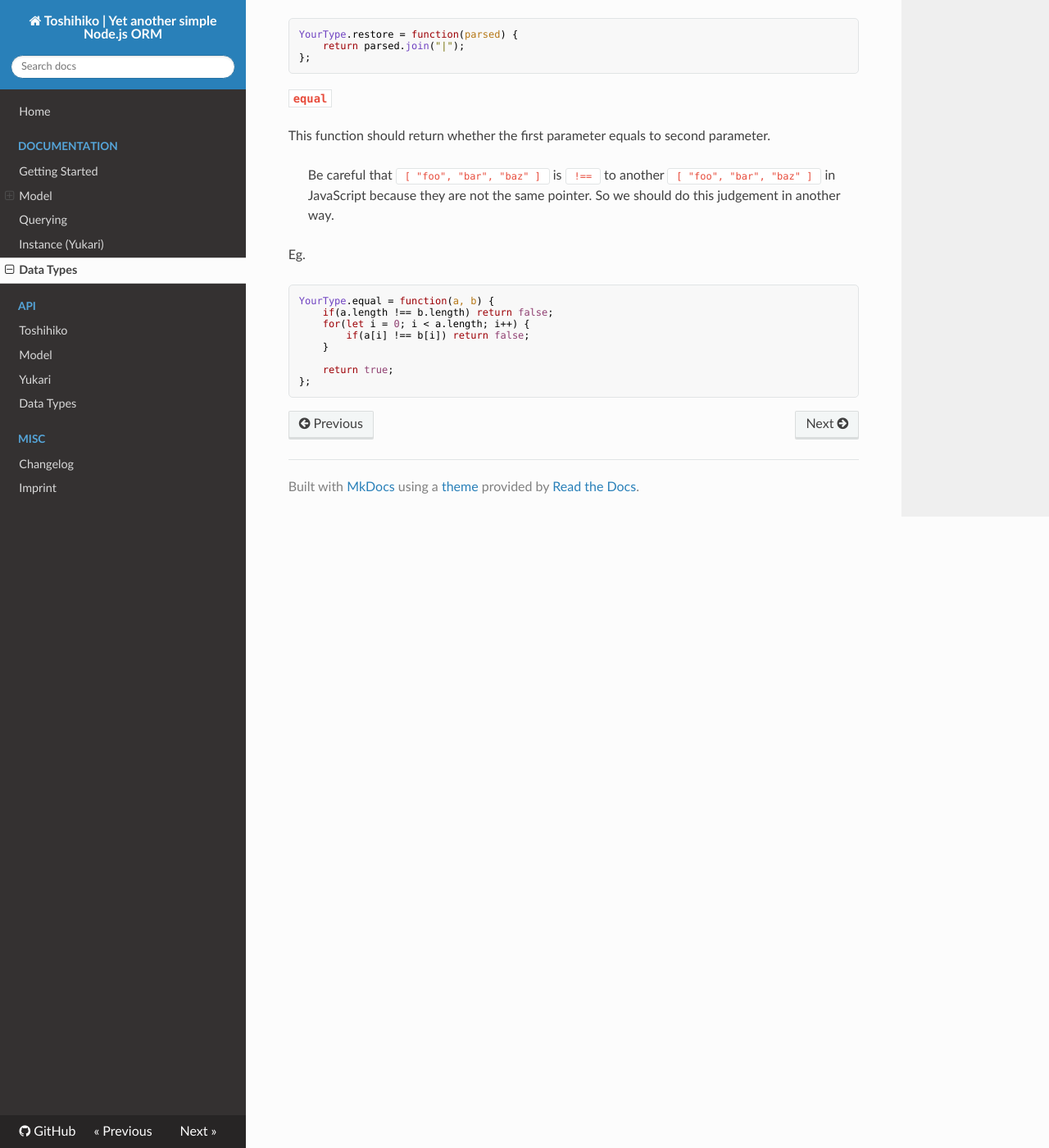
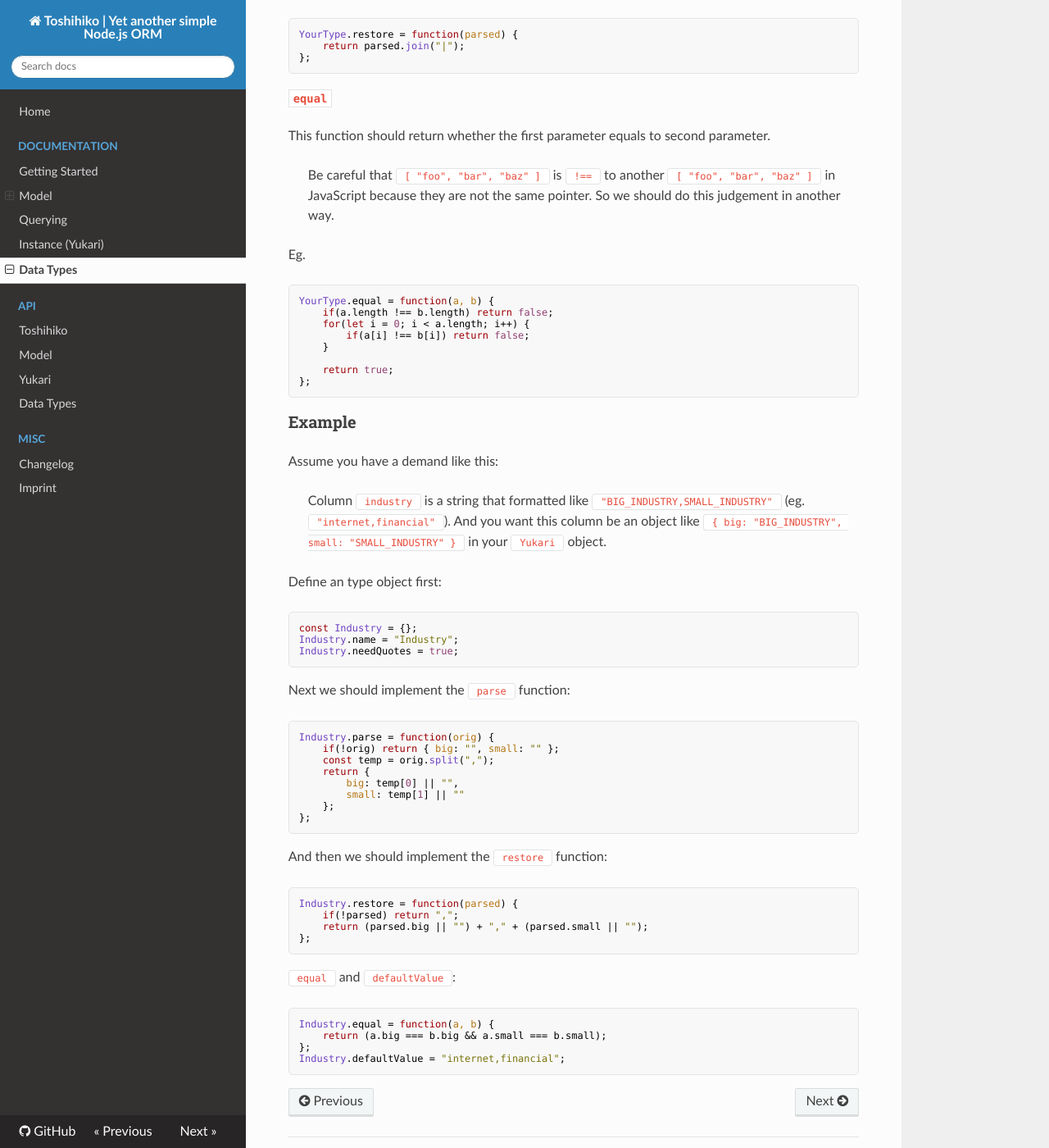
Before and after one commit to toshihikojs/Toshihiko, an MkDocs documentation site: the page built from docs/docs/type.md, in a window 1280 px wide and 1400 px high, scrolled down 2319 px. Shown: the whole window at 82% size. Built offline with MkDocs 1.6.1, drawn with Linux system fonts in a browser that asks for light colours; nearby versions of some CDN libraries; old or Windows-style settings are respelled for this version of MkDocs.

Commit message:
docs: introduce customized type example

````diff
--- a/docs/docs/type.md
+++ b/docs/docs/type.md
@@ -126,3 +126,48 @@ YourType.equal = function(a, b) {
     return true;
 };
 ```
+
+### Example
+
+Assume you have a demand like this:
+
+> Column `industry` is a string that formatted like `"BIG_INDUSTRY,SMALL_INDUSTRY"` (eg. `"internet,financial"`). And you want this column be an object like `{ big: "BIG_INDUSTRY", small: "SMALL_INDUSTRY" }` in your `Yukari` object.
+
+Define an type object first:
+
+```js
+const Industry = {};
+Industry.name = "Industry";
+Industry.needQuotes = true;
+```
+
+Next we should implement the `parse` function:
+
+```js
+Industry.parse = function(orig) {
+    if(!orig) return { big: "", small: "" };
+    const temp = orig.split(",");
+    return {
+        big: temp[0] || "",
+        small: temp[1] || ""
+    };
+};
+```
+
+And then we should implement the `restore` function:
+
+```js
+Industry.restore = function(parsed) {
+    if(!parsed) return ",";
+    return (parsed.big || "") + "," + (parsed.small || "");
+};
+```
+
+`equal` and `defaultValue`:
+
+```js
+Industry.equal = function(a, b) {
+    return (a.big === b.big && a.small === b.small);
+};
+Industry.defaultValue = "internet,financial";
+```
````
